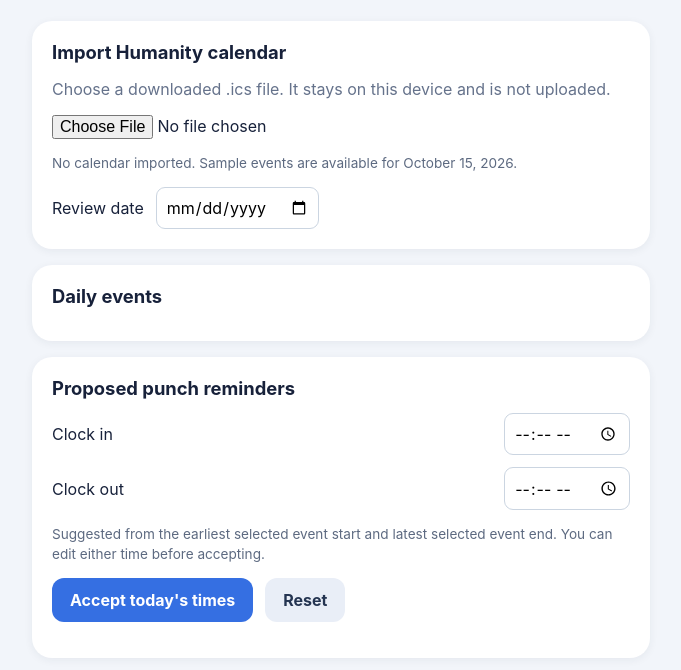
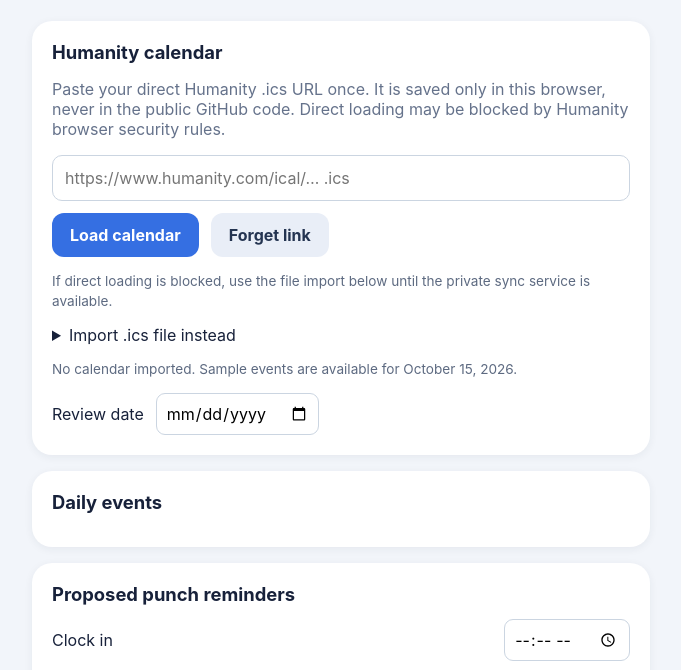
Before and after one commit to RoadPilotAI/punchclock, a plain HTML site: page index.html in a window 1280 px wide. Shown: the part 104-774 px from the top of the page, without its empty margins (299-980 px from the left). Drawn offline with Linux system fonts and the light colour scheme.

Commit message:
Add direct Humanity feed URL input with local-only storage and clear CORS fallback

```diff
--- a/index.html
+++ b/index.html
@@ -3,7 +3,7 @@
 <style>
 :root{font-family:-apple-system,BlinkMacSystemFont,"Segoe UI",sans-serif;color:#17213a;background:#f2f5fa}*{box-sizing:border-box}body{margin:0}main{max-width:650px;margin:auto;padding:20px 16px 65px}h1{font-size:2.3rem;margin:12px 0 0}h2{font-size:1.15rem;margin:0 0 14px}.sub,.muted{color:#65728b}.sub{margin:4px 0 24px}.panel{background:white;border-radius:20px;padding:20px;margin:16px 0;box-shadow:0 2px 9px #1c2b4610}button,input,select{font:inherit}button{border:0;border-radius:12px;padding:12px 18px;background:#356fe2;color:white;font-weight:700}button:disabled{opacity:.4}button.secondary{background:#e9eef7;color:#243451}input[type=date],input[type=time]{padding:9px;border:1px solid #cbd5e1;border-radius:9px;max-width:100%}.event{display:flex;gap:14px;align-items:flex-start;padding:13px 0;border-bottom:1px solid #e6eaf0}.event:last-child{border:0}.event input{width:23px;height:23px;accent-color:#3579ee;flex-shrink:0}.event label{flex:1;min-width:0}.event strong{display:block;overflow-wrap:anywhere}.event small{display:block;color:#637189;margin-top:4px}.event details{margin-top:7px;font-size:.86rem;color:#5e6b80;white-space:pre-wrap;overflow-wrap:anywhere}.row{display:flex;gap:12px;align-items:center;flex-wrap:wrap}.between{justify-content:space-between}.timebox{display:flex;gap:12px;align-items:center;justify-content:space-between;margin:12px 0}.notice{font-size:.85rem;color:#5d6a81;line-height:1.5}.status{font-weight:600;margin-top:12px}.warning{color:#ad5315}
 </style></head><body><main><h1>⏰ PunchClock</h1><p class="sub">Humanity schedule · Daily review</p>
-<section class="panel"><h2>Import Humanity calendar</h2><p class="muted">Choose a downloaded .ics file. It stays on this device and is not uploaded.</p><input type="file" id="file" accept=".ics,text/calendar"><p id="source" class="notice">No calendar imported. Sample events are available for October 15, 2026.</p><div class="row"><label for="day">Review date</label><input id="day" type="date"></div></section>
+<section class="panel"><h2>Humanity calendar</h2><p class="muted">Paste your direct Humanity .ics URL once. It is saved only in this browser, never in the public GitHub code. Direct loading may be blocked by Humanity browser security rules.</p><div class="row"><input id="feedurl" type="url" placeholder="https://www.humanity.com/ical/… .ics" style="width:100%;padding:12px;border:1px solid #cbd5e1;border-radius:10px"><button id="sync">Load calendar</button><button id="forget" class="secondary">Forget link</button></div><p class="notice">If direct loading is blocked, use the file import below until the private sync service is available.</p><details><summary>Import .ics file instead</summary><input type="file" id="file" accept=".ics,text/calendar"></details><p id="source" class="notice">No calendar imported. Sample events are available for October 15, 2026.</p><div class="row"><label for="day">Review date</label><input id="day" type="date"></div></section>
 <section class="panel"><div class="row between"><h2>Daily events</h2><span id="count" class="muted"></span></div><div id="events"></div></section>
 <section class="panel"><h2>Proposed punch reminders</h2><div class="timebox"><label for="in">Clock in</label><input id="in" type="time"></div><div class="timebox"><label for="out">Clock out</label><input id="out" type="time"></div><p class="notice">Suggested from the earliest selected event start and latest selected event end. You can edit either time before accepting.</p><div class="row"><button id="accept">Accept today's times</button><button id="reset" class="secondary">Reset</button></div><p id="status" class="status"></p></section>
 <p class="notice">Prototype only: accepting saves your review on this device. No ADP punches or notifications are sent. The live calendar feed and repeating push alerts are not connected yet.</p></main>
@@ -36,5 +36,8 @@ $("day").addEventListener("change",()=>{overridden=false;$("status").textContent
 for(const id of ["in","out"])$(id).addEventListener("input",()=>{overridden=true;$("status").textContent=""});
 $("accept").addEventListener("click",()=>{if(!$("in").value||!$("out").value){$("status").textContent="Select work events or enter both times first.";return}const record={date:$("day").value,clockIn:$("in").value,clockOut:$("out").value,selected:[...selected]};try{localStorage.setItem("punchclock-review-"+record.date,JSON.stringify(record));$("status").textContent="✓ Review accepted and saved on this device. Notifications are not active yet."}catch{$("status").textContent="Review accepted for this session; local storage unavailable."}});
 $("reset").addEventListener("click",()=>{selected=new Set(current().filter(defaultOn).map(key));overridden=false;$("status").textContent="";render()});
+$("feedurl").value=localStorage.getItem("punchclock-feed-url")||"";
+$("sync").addEventListener("click",async()=>{const url=$("feedurl").value.trim();let parsed;try{const u=new URL(url);if(u.protocol!=="https:"||!/(^|\\.)humanity\\.com$/i.test(u.hostname)||!u.pathname.endsWith(".ics"))throw Error("Use the direct https://www.humanity.com/ical/… .ics URL");$("source").textContent="Loading Humanity calendar…";const response=await fetch(url,{cache:"no-store",redirect:"follow"});if(!response.ok)throw Error("HTTP "+response.status);parsed=parseICS(await response.text());if(!parsed.length)throw Error("No readable calendar events found");localStorage.setItem("punchclock-feed-url",url);$("source").textContent=parsed.length+" events loaded from Humanity.";load(parsed)}catch(e){$("source").textContent="Direct calendar loading failed: "+e.message+". Humanity may block browser requests. The private sync service is still needed; you can use the file import meanwhile."}});
+$("forget").addEventListener("click",()=>{localStorage.removeItem("punchclock-feed-url");$("feedurl").value="";$("source").textContent="Saved calendar link cleared."});
 load(sample);
 </script></body></html>
```
